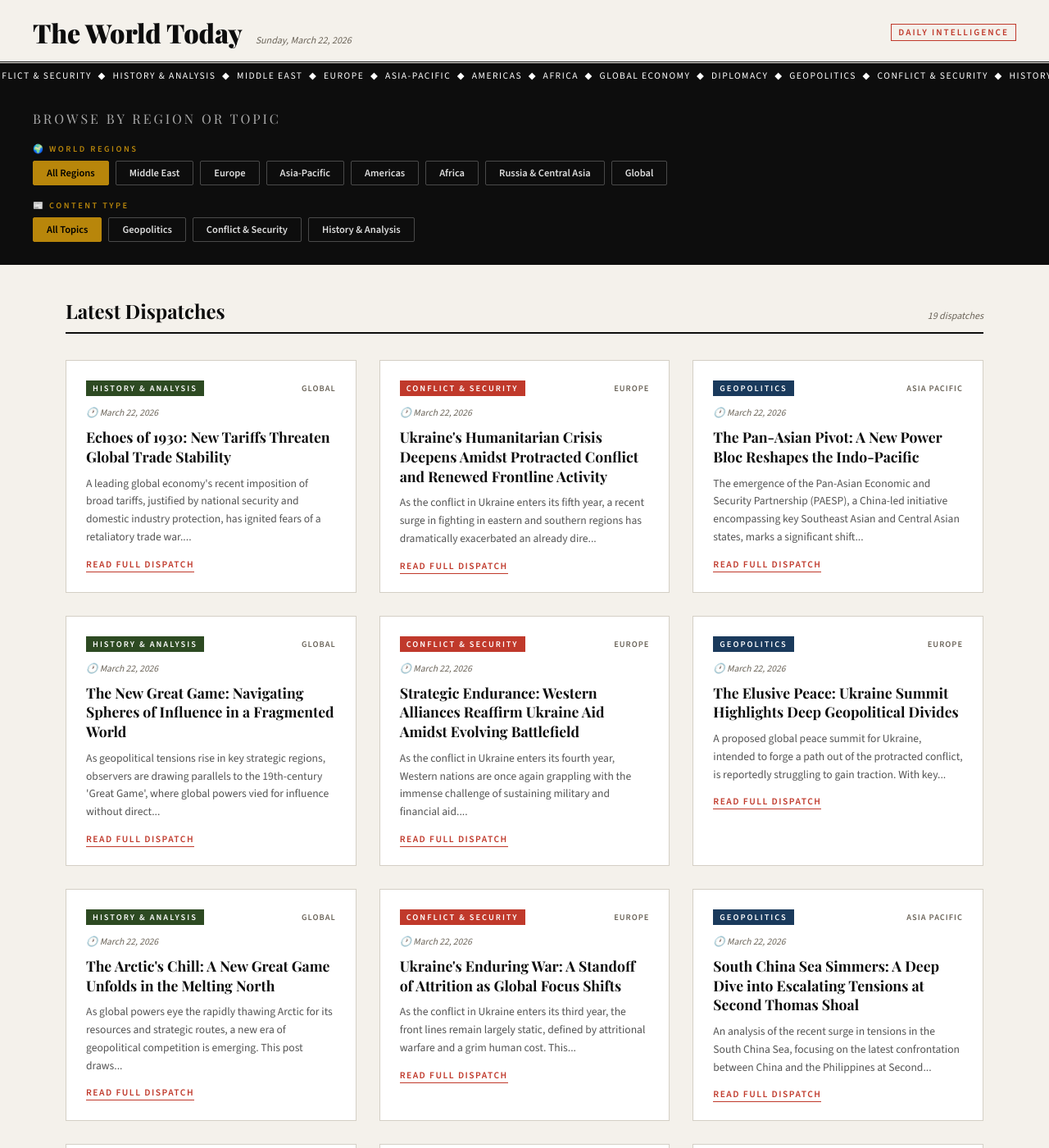
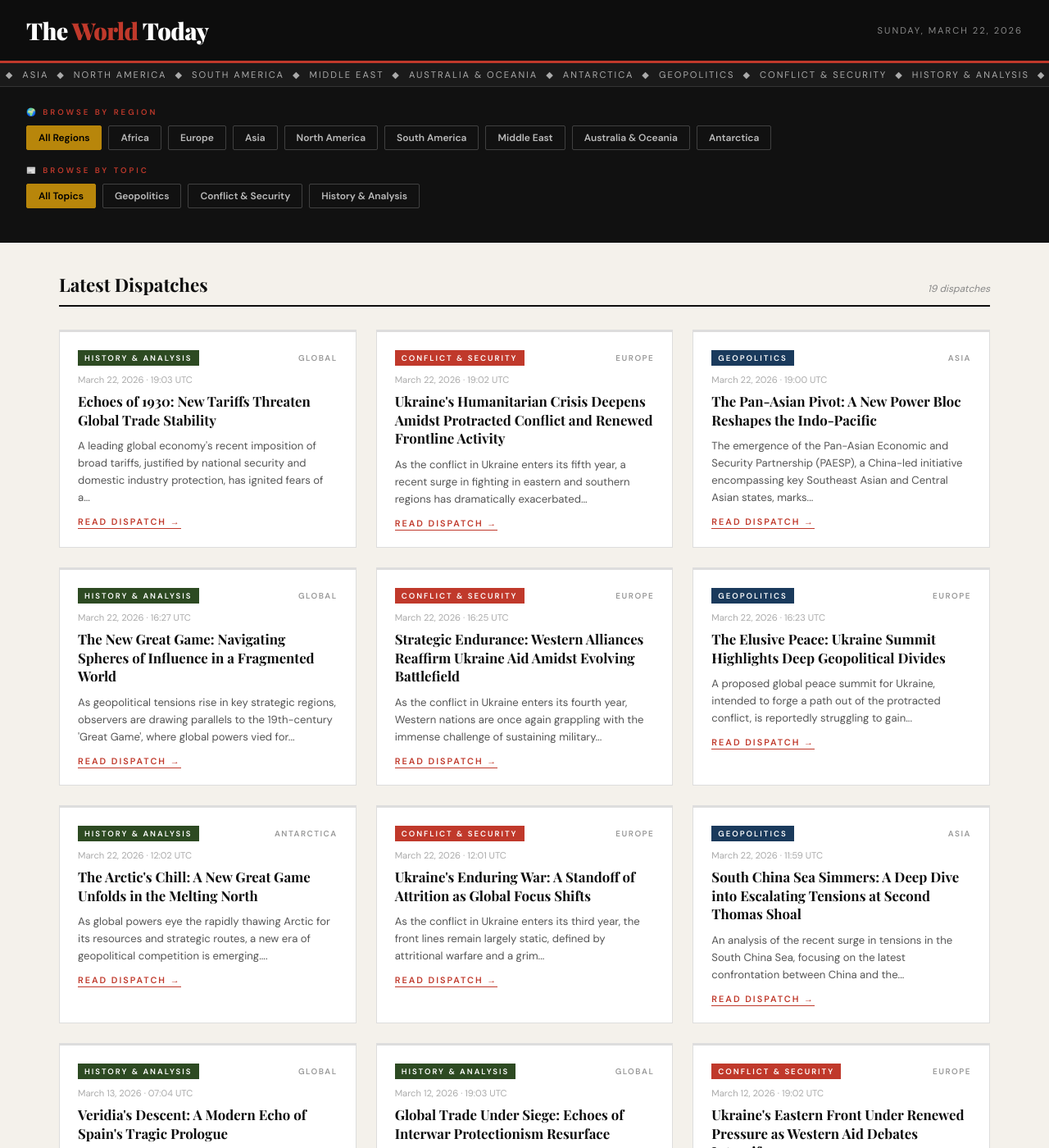
Before and after one commit to UncleD0886475978/world-today-blog, a Jekyll site: the page built from index.html, in a window 1280 px wide and 1400 px high. Shown: the whole window at 82% size. Built offline with Jekyll 4.4.1, drawn with Linux system fonts in a browser that asks for light colours; some of the changed text lies outside the part shown.

Commit message:
Fix: bare layout, no minima theme, clean homepage

```diff
--- a/_config.yml
+++ b/_config.yml
@@ -1,12 +1,17 @@
 title: "The World Today"
-description: "History, Geopolitics & Current Affairs — Updated Daily"
-author: "The World Today Editorial"
+description: "The World Today — Independent Global Journalism"
 url: "https://UncleD0886475978.github.io"
 baseurl: "/world-today-blog"
-theme: minima
-show_excerpts: false
+author: "The World Today Editorial"
+timezone: UTC
 markdown: kramdown
 permalink: /:year/:month/:day/:title/
 plugins:
   - jekyll-feed
   - jekyll-seo-tag
+defaults:
+  - scope:
+      path: ""
+      type: posts
+    values:
+      layout: post
--- a/index.html
+++ b/index.html
@@ -1,165 +1,134 @@
 ---
 layout: bare
-title: The World Today
+title: "The World Today"
 ---
-<!-- v2 -->
+<meta charset="UTF-8">
+<meta name="viewport" content="width=device-width, initial-scale=1.0">
+<title>The World Today</title>
+<link rel="preconnect" href="https://fonts.googleapis.com">
+<link href="https://fonts.googleapis.com/css2?family=Playfair+Display:wght@400;700;900&family=DM+Sans:wght@400;500;600&display=swap" rel="stylesheet">
 <style>
-@import url('https://fonts.googleapis.com/css2?family=Playfair+Display:wght@400;700;900&family=Source+Sans+3:wght@300;400;600&display=swap');
-*, *::before, *::after { box-sizing: border-box; margin: 0; padding: 0; }
-:root { --ink: #0d0d0d; --paper: #f4f1eb; --red: #c0392b; --gold: #b8860b; --muted: #6b6459; --border: #d4cfc5; }
-body { background: var(--paper); font-family: "Source Sans 3", sans-serif; color: var(--ink); }
-.masthead { border-bottom: 3px double var(--ink); padding: 18px 40px 14px; display: flex; align-items: center; justify-content: space-between; background: var(--paper); position: sticky; top: 0; z-index: 100; }
-.masthead-left { display: flex; align-items: baseline; gap: 16px; }
-.masthead-title { font-family: "Playfair Display", serif; font-size: 2rem; font-weight: 900; color: var(--ink); text-decoration: none; }
-.masthead-date { font-size: 0.75rem; color: var(--muted); font-style: italic; }
-.masthead-tag { font-size: 0.7rem; font-weight: 600; letter-spacing: 2px; text-transform: uppercase; color: var(--red); border: 1px solid var(--red); padding: 2px 8px; }
-.ticker { background: var(--ink); color: #fff; padding: 6px 0; overflow: hidden; white-space: nowrap; font-size: 0.72rem; letter-spacing: 1.5px; text-transform: uppercase; }
-.ticker-inner { display: inline-block; animation: ticker 40s linear infinite; }
-@keyframes ticker { 0% { transform: translateX(0); } 100% { transform: translateX(-50%); } }
-.filter-section { background: var(--ink); color: #fff; padding: 28px 40px; }
-.filter-section h2 { font-family: "Playfair Display", serif; font-size: 1rem; font-weight: 400; letter-spacing: 3px; text-transform: uppercase; color: #aaa; margin-bottom: 20px; }
-.filter-groups { display: flex; flex-direction: column; gap: 18px; }
-.filter-group-label { font-size: 0.65rem; letter-spacing: 2.5px; text-transform: uppercase; color: var(--gold); margin-bottom: 8px; font-weight: 600; }
-.filter-pills { display: flex; flex-wrap: wrap; gap: 8px; }
-.pill { display: inline-block; padding: 6px 16px; border: 1px solid rgba(255,255,255,0.25); border-radius: 2px; font-size: 0.78rem; font-weight: 600; cursor: pointer; transition: all 0.2s; color: #ddd; background: transparent; user-select: none; }
-.pill:hover { border-color: #fff; color: #fff; background: rgba(255,255,255,0.08); }
-.pill.active { background: var(--red); border-color: var(--red); color: #fff; }
-.pill.active-all { background: var(--gold); border-color: var(--gold); color: #000; }
-.active-filter-bar { background: var(--red); color: #fff; padding: 8px 40px; font-size: 0.72rem; letter-spacing: 1.5px; text-transform: uppercase; font-weight: 600; display: none; }
-.active-filter-bar.visible { display: block; }
-.posts-wrapper { max-width: 1200px; margin: 0 auto; padding: 40px 40px 60px; }
-.posts-header { display: flex; align-items: baseline; justify-content: space-between; border-bottom: 2px solid var(--ink); padding-bottom: 10px; margin-bottom: 32px; }
-.posts-header h3 { font-family: "Playfair Display", serif; font-size: 1.5rem; font-weight: 700; }
-.post-count { font-size: 0.75rem; color: var(--muted); font-style: italic; }
-.posts-grid { display: grid; grid-template-columns: repeat(auto-fill, minmax(340px, 1fr)); gap: 28px; }
-.post-card { border: 1px solid var(--border); background: #fff; padding: 24px; transition: transform 0.2s, box-shadow 0.2s; }
-.post-card:hover { transform: translateY(-3px); box-shadow: 4px 4px 0 var(--ink); }
-.post-card.hidden { display: none; }
-.card-top { display: flex; align-items: center; justify-content: space-between; margin-bottom: 12px; }
-.card-category { font-size: 0.65rem; font-weight: 700; letter-spacing: 2px; text-transform: uppercase; padding: 3px 8px; }
-.cat-geopolitics { background: #1a3a5c; color: #fff; }
-.cat-conflict { background: var(--red); color: #fff; }
-.cat-history { background: #2d4a22; color: #fff; }
-.cat-default { background: #4a3520; color: #fff; }
-.card-region { font-size: 0.65rem; letter-spacing: 1px; text-transform: uppercase; color: var(--muted); font-weight: 600; }
-.card-date { font-size: 0.72rem; color: var(--muted); font-style: italic; margin-bottom: 10px; }
-.card-title { font-family: "Playfair Display", serif; font-size: 1.1rem; font-weight: 700; line-height: 1.35; margin-bottom: 10px; }
-.card-title a { text-decoration: none; color: var(--ink); }
-.card-title a:hover { color: var(--red); }
-.card-excerpt { font-size: 0.85rem; color: #555; line-height: 1.6; margin-bottom: 14px; }
-.card-read-more { font-size: 0.72rem; font-weight: 700; letter-spacing: 1.5px; text-transform: uppercase; color: var(--red); text-decoration: none; border-bottom: 1px solid var(--red); padding-bottom: 1px; }
-.card-read-more:hover { color: var(--ink); border-color: var(--ink); }
-.no-results { display: none; text-align: center; padding: 60px 20px; color: var(--muted); font-style: italic; grid-column: 1/-1; }
-.no-results.visible { display: block; }
-.site-footer-custom { background: var(--ink); color: #888; text-align: center; padding: 24px; font-size: 0.72rem; letter-spacing: 1px; text-transform: uppercase; }
-@media (max-width: 700px) {
-  .masthead { padding: 14px 20px; flex-direction: column; gap: 8px; align-items: flex-start; }
-  .filter-section { padding: 20px; }
-  .posts-wrapper { padding: 24px 16px 40px; }
-  .posts-grid { grid-template-columns: 1fr; }
-}
-.page-content > .wrapper > h1,
-.page-content > .wrapper > h2,
-.page-content > .wrapper > ul { display: none !important; }
+*,*::before,*::after{box-sizing:border-box;margin:0;padding:0}
+body{background:#f4f1eb;color:#0d0d0d;font-family:"DM Sans",sans-serif}
+a{text-decoration:none;color:inherit}
+.mast{background:#0d0d0d;padding:18px 32px;display:flex;align-items:center;justify-content:space-between;position:sticky;top:0;z-index:100;border-bottom:3px solid #c0392b}
+.mast-title{font-family:"Playfair Display",serif;font-size:1.8rem;font-weight:900;color:#fff;letter-spacing:-0.5px}
+.mast-title span{color:#c0392b}
+.mast-right{font-size:0.7rem;color:#888;letter-spacing:2px;text-transform:uppercase}
+.ticker{background:#1a1a1a;padding:7px 0;overflow:hidden;white-space:nowrap;border-bottom:1px solid #333}
+.ticker-inner{display:inline-block;animation:tick 50s linear infinite;font-size:0.7rem;letter-spacing:2px;text-transform:uppercase;color:#aaa}
+@keyframes tick{0%{transform:translateX(0)}100%{transform:translateX(-50%)}}
+.filters{background:#111;padding:24px 32px}
+.filter-label{font-size:0.6rem;letter-spacing:3px;text-transform:uppercase;color:#c0392b;font-weight:700;margin-bottom:10px}
+.pills{display:flex;flex-wrap:wrap;gap:8px;margin-bottom:18px}
+.pill{padding:6px 14px;border:1px solid rgba(255,255,255,0.2);border-radius:2px;font-size:0.75rem;font-weight:600;cursor:pointer;color:#bbb;transition:all 0.2s;user-select:none}
+.pill:hover{border-color:#fff;color:#fff}
+.pill.on{background:#c0392b;border-color:#c0392b;color:#fff}
+.pill.on-all{background:#b8860b;border-color:#b8860b;color:#000}
+.posts{max-width:1200px;margin:0 auto;padding:36px 32px 60px}
+.posts-hdr{display:flex;justify-content:space-between;align-items:baseline;border-bottom:2px solid #0d0d0d;padding-bottom:10px;margin-bottom:28px}
+.posts-hdr h2{font-family:"Playfair Display",serif;font-size:1.4rem;font-weight:700}
+.count{font-size:0.75rem;color:#888;font-style:italic}
+.grid{display:grid;grid-template-columns:repeat(auto-fill,minmax(320px,1fr));gap:24px}
+.card{background:#fff;border:1px solid #ddd;padding:22px;border-top:3px solid var(--rc,#ddd);transition:transform 0.18s,box-shadow 0.18s}
+.card:hover{transform:translateY(-3px);box-shadow:4px 4px 0 #0d0d0d}
+.card.hide{display:none}
+.card-top{display:flex;justify-content:space-between;align-items:center;margin-bottom:10px}
+.cat-badge{font-size:0.6rem;font-weight:700;letter-spacing:2px;text-transform:uppercase;padding:3px 8px;color:#fff}
+.cat-geo{background:#1a3a5c}
+.cat-conflict{background:#c0392b}
+.cat-history{background:#2d4a22}
+.cat-default{background:#4a3520}
+.card-region{font-size:0.62rem;font-weight:600;letter-spacing:1.5px;text-transform:uppercase;color:#999}
+.card-date{font-size:0.7rem;color:#aaa;margin-bottom:8px}
+.card-title{font-family:"Playfair Display",serif;font-size:1.05rem;font-weight:700;line-height:1.35;margin-bottom:10px}
+.card-title a:hover{color:#c0392b}
+.card-desc{font-size:0.82rem;color:#555;line-height:1.6;margin-bottom:12px}
+.card-more{font-size:0.68rem;font-weight:700;letter-spacing:2px;text-transform:uppercase;color:#c0392b;border-bottom:1px solid #c0392b;padding-bottom:1px}
+.card-more:hover{color:#0d0d0d;border-color:#0d0d0d}
+.empty{display:none;grid-column:1/-1;text-align:center;padding:60px;color:#aaa;font-style:italic}
+.empty.show{display:block}
+footer{background:#0d0d0d;color:#555;text-align:center;padding:20px;font-size:0.68rem;letter-spacing:2px;text-transform:uppercase}
+@media(max-width:640px){.mast{padding:12px 16px}.filters{padding:16px}.posts{padding:20px 16px 40px}.grid{grid-template-columns:1fr}}
 </style>
 
-<div class="masthead">
-  <div class="masthead-left">
-    <a class="masthead-title" href="{{ site.baseurl }}/">The World Today</a>
-    <span class="masthead-date" id="live-date"></span>
-  </div>
-  <span class="masthead-tag">Daily Intelligence</span>
+<div class="mast">
+  <div class="mast-title">The <span>World</span> Today</div>
+  <div class="mast-right" id="ld"></div>
 </div>
 
-<div class="ticker">
-  <span class="ticker-inner">
-    &nbsp;&nbsp;&#9670;&nbsp;&nbsp;GEOPOLITICS&nbsp;&nbsp;&#9670;&nbsp;&nbsp;CONFLICT &amp; SECURITY&nbsp;&nbsp;&#9670;&nbsp;&nbsp;HISTORY &amp; ANALYSIS&nbsp;&nbsp;&#9670;&nbsp;&nbsp;MIDDLE EAST&nbsp;&nbsp;&#9670;&nbsp;&nbsp;EUROPE&nbsp;&nbsp;&#9670;&nbsp;&nbsp;ASIA-PACIFIC&nbsp;&nbsp;&#9670;&nbsp;&nbsp;AMERICAS&nbsp;&nbsp;&#9670;&nbsp;&nbsp;AFRICA&nbsp;&nbsp;&#9670;&nbsp;&nbsp;GLOBAL ECONOMY&nbsp;&nbsp;&#9670;&nbsp;&nbsp;DIPLOMACY&nbsp;&nbsp;&#9670;&nbsp;&nbsp;GEOPOLITICS&nbsp;&nbsp;&#9670;&nbsp;&nbsp;CONFLICT &amp; SECURITY&nbsp;&nbsp;&#9670;&nbsp;&nbsp;HISTORY &amp; ANALYSIS&nbsp;&nbsp;&#9670;&nbsp;&nbsp;MIDDLE EAST&nbsp;&nbsp;&#9670;&nbsp;&nbsp;EUROPE&nbsp;&nbsp;&#9670;&nbsp;&nbsp;ASIA-PACIFIC&nbsp;&nbsp;&#9670;&nbsp;&nbsp;AMERICAS&nbsp;&nbsp;&#9670;&nbsp;&nbsp;AFRICA&nbsp;&nbsp;&#9670;&nbsp;&nbsp;GLOBAL ECONOMY&nbsp;&nbsp;&#9670;&nbsp;&nbsp;DIPLOMACY&nbsp;&nbsp;
-  </span>
-</div>
+<div class="ticker"><span class="ticker-inner">
+  &nbsp;&#9670;&nbsp; AFRICA &nbsp;&#9670;&nbsp; EUROPE &nbsp;&#9670;&nbsp; ASIA &nbsp;&#9670;&nbsp; NORTH AMERICA &nbsp;&#9670;&nbsp; SOUTH AMERICA &nbsp;&#9670;&nbsp; MIDDLE EAST &nbsp;&#9670;&nbsp; AUSTRALIA &amp; OCEANIA &nbsp;&#9670;&nbsp; ANTARCTICA &nbsp;&#9670;&nbsp; GEOPOLITICS &nbsp;&#9670;&nbsp; CONFLICT &amp; SECURITY &nbsp;&#9670;&nbsp; HISTORY &amp; ANALYSIS &nbsp;&#9670;&nbsp; AFRICA &nbsp;&#9670;&nbsp; EUROPE &nbsp;&#9670;&nbsp; ASIA &nbsp;&#9670;&nbsp; NORTH AMERICA &nbsp;&#9670;&nbsp; SOUTH AMERICA &nbsp;&#9670;&nbsp; MIDDLE EAST &nbsp;&#9670;&nbsp; AUSTRALIA &amp; OCEANIA &nbsp;&#9670;&nbsp; ANTARCTICA &nbsp;&#9670;&nbsp; GEOPOLITICS &nbsp;&#9670;&nbsp; CONFLICT &amp; SECURITY &nbsp;&#9670;&nbsp; HISTORY &amp; ANALYSIS &nbsp;&nbsp;
+</span></div>
 
-<div class="filter-section">
-  <h2>Browse by Region or Topic</h2>
-  <div class="filter-groups">
-    <div>
-      <div class="filter-group-label">&#127757; World Regions</div>
-      <div class="filter-pills" id="region-pills">
-        <span class="pill active-all" data-filter="all" onclick="setFilter('all',this)">All Regions</span>
-        <span class="pill" data-filter="middle-east" onclick="setFilter('middle-east',this)">Middle East</span>
-        <span class="pill" data-filter="europe" onclick="setFilter('europe',this)">Europe</span>
-        <span class="pill" data-filter="asia-pacific" onclick="setFilter('asia-pacific',this)">Asia-Pacific</span>
-        <span class="pill" data-filter="americas" onclick="setFilter('americas',this)">Americas</span>
-        <span class="pill" data-filter="africa" onclick="setFilter('africa',this)">Africa</span>
-        <span class="pill" data-filter="russia" onclick="setFilter('russia',this)">Russia &amp; Central Asia</span>
-        <span class="pill" data-filter="global" onclick="setFilter('global',this)">Global</span>
-      </div>
-    </div>
-    <div>
-      <div class="filter-group-label">&#128240; Content Type</div>
-      <div class="filter-pills" id="type-pills">
-        <span class="pill active-all" data-filter="all-type" onclick="setTypeFilter('all-type',this)">All Topics</span>
-        <span class="pill" data-filter="geopolitics" onclick="setTypeFilter('geopolitics',this)">Geopolitics</span>
-        <span class="pill" data-filter="conflict" onclick="setTypeFilter('conflict',this)">Conflict &amp; Security</span>
-        <span class="pill" data-filter="history" onclick="setTypeFilter('history',this)">History &amp; Analysis</span>
-      </div>
-    </div>
+<div class="filters">
+  <div class="filter-label">&#127757; Browse by Region</div>
+  <div class="pills" id="rp">
+    <span class="pill on-all" data-r="all" onclick="sr('all',this)">All Regions</span>
+    <span class="pill" data-r="africa" onclick="sr('africa',this)">Africa</span>
+    <span class="pill" data-r="europe" onclick="sr('europe',this)">Europe</span>
+    <span class="pill" data-r="asia" onclick="sr('asia',this)">Asia</span>
+    <span class="pill" data-r="namerica" onclick="sr('namerica',this)">North America</span>
+    <span class="pill" data-r="samerica" onclick="sr('samerica',this)">South America</span>
+    <span class="pill" data-r="mideast" onclick="sr('mideast',this)">Middle East</span>
+    <span class="pill" data-r="oceania" onclick="sr('oceania',this)">Australia &amp; Oceania</span>
+    <span class="pill" data-r="antarctica" onclick="sr('antarctica',this)">Antarctica</span>
+  </div>
+  <div class="filter-label">&#128240; Browse by Topic</div>
+  <div class="pills" id="tp">
+    <span class="pill on-all" data-t="all" onclick="st('all',this)">All Topics</span>
+    <span class="pill" data-t="geo" onclick="st('geo',this)">Geopolitics</span>
+    <span class="pill" data-t="conflict" onclick="st('conflict',this)">Conflict &amp; Security</span>
+    <span class="pill" data-t="history" onclick="st('history',this)">History &amp; Analysis</span>
   </div>
 </div>
 
-<div class="active-filter-bar" id="active-filter-bar">
-  Showing: <span id="active-filter-label">All Posts</span>
-</div>
-
-<div class="posts-wrapper">
-  <div class="posts-header">
-    <h3>Latest Dispatches</h3>
-    <span class="post-count" id="post-count"></span>
+<div class="posts">
+  <div class="posts-hdr">
+    <h2>Latest Dispatches</h2>
+    <span class="count" id="cnt"></span>
   </div>
-  <div class="posts-grid" id="posts-grid">
-    {% for post in site.posts limit:30 %}
-      {% assign cat = post.categories[0] | downcase %}
-      {% assign title_lower = post.title | downcase %}
-      {% assign region = "global" %}
-      {% if title_lower contains "iran" or title_lower contains "israel" or title_lower contains "gaza" or title_lower contains "syria" or title_lower contains "iraq" or title_lower contains "saudi" or title_lower contains "hormuz" or title_lower contains "yemen" %}
-        {% assign region = "middle-east" %}
-      {% elsif title_lower contains "ukraine" or title_lower contains "russia" or title_lower contains "nato" or title_lower contains "europe" or title_lower contains "france" or title_lower contains "germany" or title_lower contains "britain" or title_lower contains "poland" %}
-        {% assign region = "europe" %}
-      {% elsif title_lower contains "china" or title_lower contains "taiwan" or title_lower contains "japan" or title_lower contains "korea" or title_lower contains "india" or title_lower contains "pacific" or title_lower contains "asia" or title_lower contains "manila" or title_lower contains "beijing" %}
-        {% assign region = "asia-pacific" %}
-      {% elsif title_lower contains "america" or title_lower contains "united states" or title_lower contains "latin" or title_lower contains "brazil" or title_lower contains "venezuela" or title_lower contains "mexico" %}
-        {% assign region = "americas" %}
-      {% elsif title_lower contains "africa" or title_lower contains "sudan" or title_lower contains "ethiopia" or title_lower contains "congo" or title_lower contains "sahel" or title_lower contains "nigeria" %}
-        {% assign region = "africa" %}
-      {% elsif title_lower contains "moscow" or title_lower contains "kremlin" or title_lower contains "putin" or title_lower contains "central asia" %}
-        {% assign region = "russia" %}
-      {% endif %}
-      {% assign type = "default" %}
-      {% if cat contains "geopolit" %}{% assign type = "geopolitics" %}
-      {% elsif cat contains "conflict" or cat contains "security" %}{% assign type = "conflict" %}
-      {% elsif cat contains "history" %}{% assign type = "history" %}
-      {% endif %}
-      <div class="post-card" data-region="{{ region }}" data-type="{{ type }}">
-        <div class="card-top">
-          <span class="card-category cat-{{ type }}">{{ post.categories[0] }}</span>
-          <span class="card-region">{{ region | replace: "-", " " | upcase }}</span>
-        </div>
-        <div class="card-date">&#128336; {{ post.date | date: "%B %d, %Y" }}</div>
-        <div class="card-title"><a href="{{ post.url | prepend: site.baseurl }}">{{ post.title }}</a></div>
-        {% if post.description %}<p class="card-excerpt">{{ post.description }}</p>
-        {% elsif post.excerpt %}<p class="card-excerpt">{{ post.excerpt | strip_html | truncatewords: 25 }}</p>{% endif %}
-        <a class="card-read-more" href="{{ post.url | prepend: site.baseurl }}">Read Full Dispatch</a>
+  <div class="grid" id="grid">
+    {% for post in site.posts limit:40 %}
+    {% assign cat = post.categories[0] | downcase %}
+    {% assign tl = post.title | downcase %}
+    {% assign r = "global" %}
+    {% if tl contains "africa" or tl contains "sudan" or tl contains "nigeria" or tl contains "ethiopia" or tl contains "congo" or tl contains "sahel" or tl contains "kenya" or tl contains "ghana" %}{% assign r = "africa" %}
+    {% elsif tl contains "europe" or tl contains "ukraine" or tl contains "france" or tl contains "germany" or tl contains "britain" or tl contains "poland" or tl contains "nato" or tl contains "berlin" or tl contains "paris" or tl contains "brussels" %}{% assign r = "europe" %}
+    {% elsif tl contains "china" or tl contains "taiwan" or tl contains "japan" or tl contains "korea" or tl contains "india" or tl contains "asia" or tl contains "pacific" or tl contains "beijing" or tl contains "tokyo" or tl contains "manila" or tl contains "shoal" %}{% assign r = "asia" %}
+    {% elsif tl contains "america" or tl contains "united states" or tl contains "canada" or tl contains "mexico" or tl contains "washington" or tl contains "trump" or tl contains "biden" %}{% assign r = "namerica" %}
+    {% elsif tl contains "brazil" or tl contains "latin" or tl contains "venezuela" or tl contains "colombia" or tl contains "argentina" or tl contains "chile" %}{% assign r = "samerica" %}
+    {% elsif tl contains "iran" or tl contains "israel" or tl contains "gaza" or tl contains "syria" or tl contains "iraq" or tl contains "saudi" or tl contains "hormuz" or tl contains "yemen" or tl contains "middle east" or tl contains "lebanon" %}{% assign r = "mideast" %}
+    {% elsif tl contains "australia" or tl contains "oceania" or tl contains "pacific island" or tl contains "new zealand" %}{% assign r = "oceania" %}
+    {% elsif tl contains "antarct" or tl contains "polar" or tl contains "arctic" %}{% assign r = "antarctica" %}
+    {% endif %}
+    {% assign t = "default" %}
+    {% if cat contains "geopolit" %}{% assign t = "geo" %}
+    {% elsif cat contains "conflict" or cat contains "security" %}{% assign t = "conflict" %}
+    {% elsif cat contains "history" %}{% assign t = "history" %}
+    {% endif %}
+    <div class="card" data-r="{{ r }}" data-t="{{ t }}">
+      <div class="card-top">
+        <span class="cat-badge cat-{{ t }}">{{ post.categories[0] }}</span>
+        <span class="card-region">{{ r | replace:"-"," " | upcase }}</span>
       </div>
+      <div class="card-date">{{ post.date | date: "%B %-d, %Y &middot; %H:%M UTC" }}</div>
+      <div class="card-title"><a href="{{ post.url | prepend: site.baseurl }}">{{ post.title }}</a></div>
+      {% if post.description %}<p class="card-desc">{{ post.description }}</p>{% elsif post.excerpt %}<p class="card-desc">{{ post.excerpt | strip_html | truncatewords: 22 }}</p>{% endif %}
+      <a class="card-more" href="{{ post.url | prepend: site.baseurl }}">Read Dispatch &rarr;</a>
+    </div>
     {% endfor %}
-    <div class="no-results" id="no-results">No dispatches found for this selection.</div>
+    <div class="empty" id="empty">No dispatches found for this selection.</div>
   </div>
 </div>
 
-<div class="site-footer-custom">The World Today &nbsp;&#9670;&nbsp; Updated Daily &nbsp;&#9670;&nbsp; {{ site.time | date: "%Y" }}</div>
+<footer>The World Today &nbsp;&#9670;&nbsp; Independent Global Journalism &nbsp;&#9670;&nbsp; {{ site.time | date: "%Y" }}</footer>
 
 <script>
-document.getElementById("live-date").textContent = new Date().toLocaleDateString("en-US", {weekday:"long",year:"numeric",month:"long",day:"numeric"});
-var activeRegion="all",activeType="all-type";
-function setFilter(val,el){activeRegion=val;document.querySelectorAll("#region-pills .pill").forEach(function(p){p.classList.remove("active","active-all")});el.classList.add(val==="all"?"active-all":"active");applyFilters();}
-function setTypeFilter(val,el){activeType=val;document.querySelectorAll("#type-pills .pill").forEach(function(p){p.classList.remove("active","active-all")});el.classList.add(val==="all-type"?"active-all":"active");applyFilters();}
-function applyFilters(){var visible=0;document.querySelectorAll(".post-card").forEach(function(card){var show=(activeRegion==="all"||card.dataset.region===activeRegion)&&(activeType==="all-type"||card.dataset.type===activeType);card.classList.toggle("hidden",!show);if(show)visible++;});document.getElementById("post-count").textContent=visible+" dispatch"+(visible!==1?"es":"");document.getElementById("no-results").classList.toggle("visible",visible===0);var bar=document.getElementById("active-filter-bar");bar.classList.toggle("visible",!(activeRegion==="all"&&activeType==="all-type"));var parts=[];if(activeRegion!=="all")parts.push(activeRegion.replace("-"," ").toUpperCase());if(activeType!=="all-type")parts.push(activeType.toUpperCase());document.getElementById("active-filter-label").textContent=parts.join(" + ")||"All Posts";}
-window.addEventListener("DOMContentLoaded",function(){var total=document.querySelectorAll(".post-card").length;document.getElementById("post-count").textContent=total+" dispatches";});
+document.getElementById("ld").textContent=new Date().toLocaleDateString("en-US",{weekday:"long",year:"numeric",month:"long",day:"numeric"});
+var AR="all",AT="all";
+function sr(v,el){AR=v;document.querySelectorAll("#rp .pill").forEach(function(p){p.className="pill"});el.className="pill "+(v==="all"?"on-all":"on");go();}
+function st(v,el){AT=v;document.querySelectorAll("#tp .pill").forEach(function(p){p.className="pill"});el.className="pill "+(v==="all"?"on-all":"on");go();}
+function go(){var n=0;document.querySelectorAll(".card").forEach(function(c){var ok=(AR==="all"||c.dataset.r===AR)&&(AT==="all"||c.dataset.t===AT);c.classList.toggle("hide",!ok);if(ok)n++;});document.getElementById("cnt").textContent=n+" dispatch"+(n!==1?"es":"");document.getElementById("empty").className="empty"+(n===0?" show":"");}
+window.addEventListener("DOMContentLoaded",function(){var n=document.querySelectorAll(".card").length;document.getElementById("cnt").textContent=n+" dispatches";});
 </script>
```
Also changed, not shown: _layouts/bare.html (line endings or trailing spaces).
